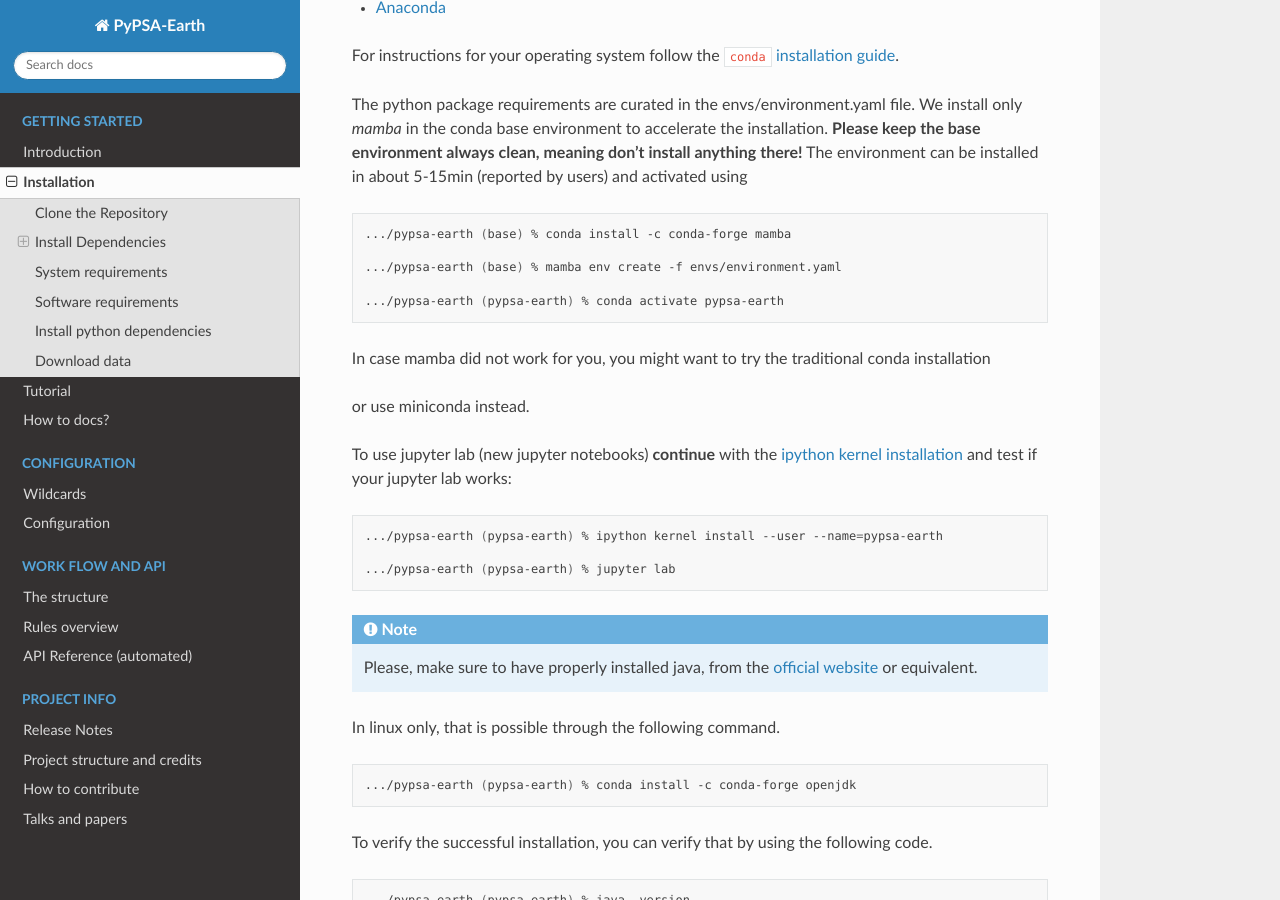
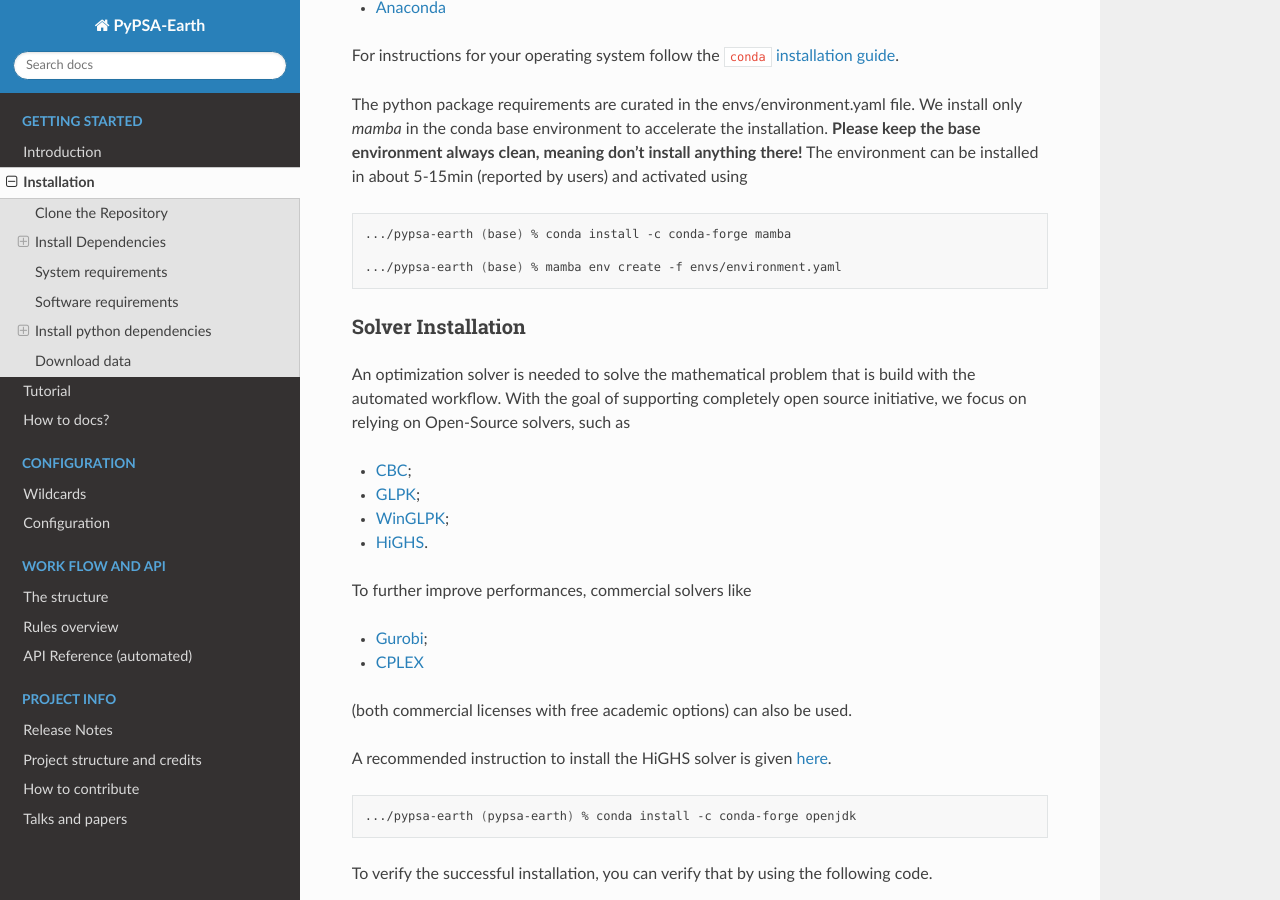
Before and after one commit to pypsa-meets-earth/pypsa-earth, a Sphinx documentation site: the page built from doc/installation.rst, in a window 1280 px wide and 900 px high, scrolled down 2672 px. Built offline with Sphinx 7.4.7 and the Read the Docs theme 2.0.0, drawn with Linux system fonts in a browser that asks for light colours; pages that are not in the unit, such as notebooks, are missing from menus; the version number could not be read and is left out.

Commit message:
Clean-up solver instructions

```diff
--- a/doc/installation.rst
+++ b/doc/installation.rst
@@ -145,32 +145,30 @@
     .../pypsa-earth (base) % conda install -c conda-forge mamba
 
     .../pypsa-earth (base) % mamba env create -f envs/environment.yaml
+Solver Installation
+---------------------------------
 
-    .../pypsa-earth (pypsa-earth) % conda activate pypsa-earth
+An optimization solver is needed to solve the mathematical problem that is build with the automated workflow.
+With the goal of supporting completely open source initiative, we focus on relying on Open-Source solvers, such as
 
-In case mamba did not work for you, you might want to try the traditional conda installation
+* `CBC <https://projects.coin-or.org/Cbc>`_;
 
-.. code::bash
+* `GLPK <https://www.gnu.org/software/glpk/>`_;
 
-    .../pypsa-earth (base) % conda env create -f envs/environment.yaml
+* `WinGLPK <http://winglpk.sourceforge.net/>`_;
 
-    .../pypsa-earth (pypsa-earth) % conda activate pypsa-earth
+* `HiGHS <https://github.com/ERGO-Code/HiGHS>`_.
 
-or use miniconda instead.
+To further improve performances, commercial solvers like
 
-To use jupyter lab (new jupyter notebooks) **continue** with the `ipython kernel installation <http://echrislynch.com/2019/02/01/adding-an-environment-to-jupyter-notebooks>`_
-and test if your jupyter lab works:
+* `Gurobi <http://www.gurobi.com/>`_;
 
-.. code:: bash
+* `CPLEX <https://www.ibm.com/analytics/cplex-optimizer>`_
 
-    .../pypsa-earth (pypsa-earth) % ipython kernel install --user --name=pypsa-earth
+(both commercial licenses with free academic options) can also be used.
 
-    .../pypsa-earth (pypsa-earth) % jupyter lab
+A recommended instruction to install the HiGHS solver is given `here <https://github.com/PyPSA/PyPSA/blob/633669d3f940ea256fb0a2313c7a499cbe0122a5/pypsa/linopt.py#L608-L632>`_.
 
-.. note::
-  Please, make sure to have properly installed java, from the  `official website <https://www.oracle.com/java/technologies/downloads/>`__ or equivalent.
-
-In linux only, that is possible through the following command.
 
 .. code:: bash
 
```
